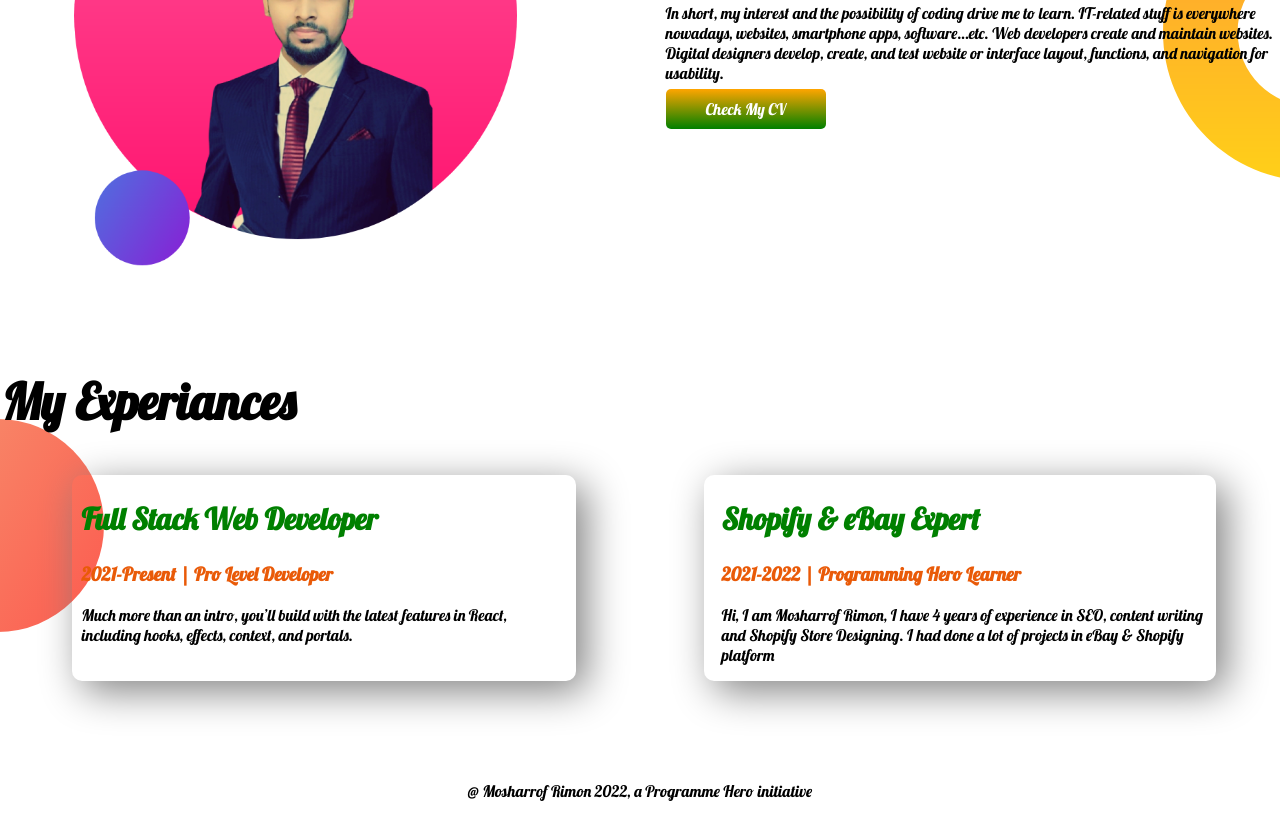
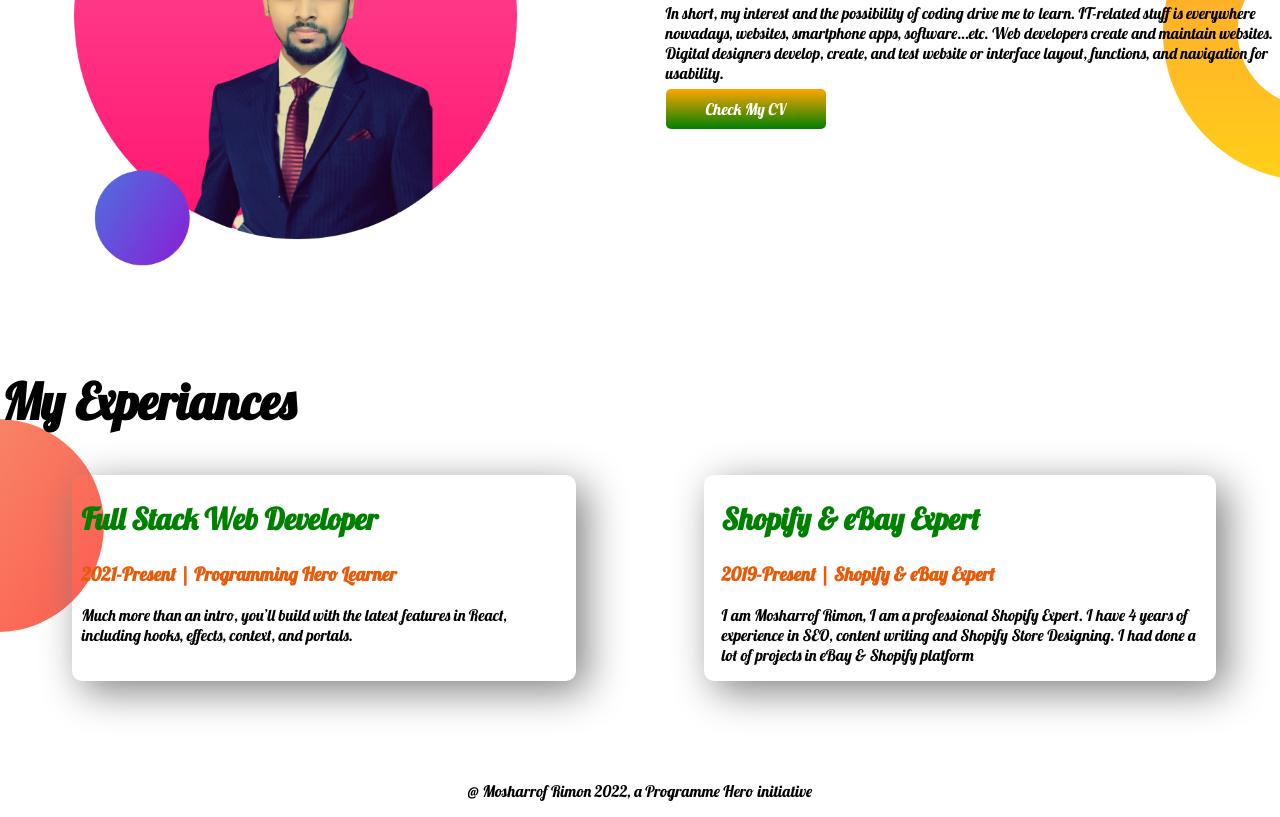
Before and after one commit to Rimon0608/My-first-Portfolio-, a plain HTML site: page Index.html in a window 1280 px wide. Shown: the part 798-1615 px from the top of the page. Drawn offline with Linux system fonts and the light colour scheme.

Commit message:
Slide Code Added

```diff
--- a/Index.html
+++ b/Index.html
@@ -42,13 +42,13 @@
         <div id="stack-web-dev"class="flexible-container">
             <div class="experience-item">
                 <h2 class="green-color">Full Stack Web Developer</h2>
-                <h3 class="orange-color">2021-Present | Pro Level Developer</h3>
+                <h3 class="orange-color">2021-Present | Programming Hero Learner</h3>
                 <p>Much more than an intro, you’ll build with the latest features in React, including hooks, effects, context, and portals.</p>
             </div>
             <div id="web-dev-exp"class="experience-item">
                 <h2 class="green-color">Shopify & eBay Expert</h2>
-                <h3 class="orange-color">2021-2022 | Programming Hero Learner</h3>
-                <p>Hi, I am Mosharrof Rimon, I have 4 years of experience in SEO, content writing and Shopify Store Designing. I had done a lot of projects in eBay & Shopify platform</p>
+                <h3 class="orange-color">2019-Present | Shopify & eBay Expert</h3>
+                <p>I am Mosharrof Rimon, I am a professional Shopify Expert. I have 4 years of experience in SEO, content writing and Shopify Store Designing. I had done a lot of projects in eBay & Shopify platform</p>
             </div>
         </div>
     </section>
```
